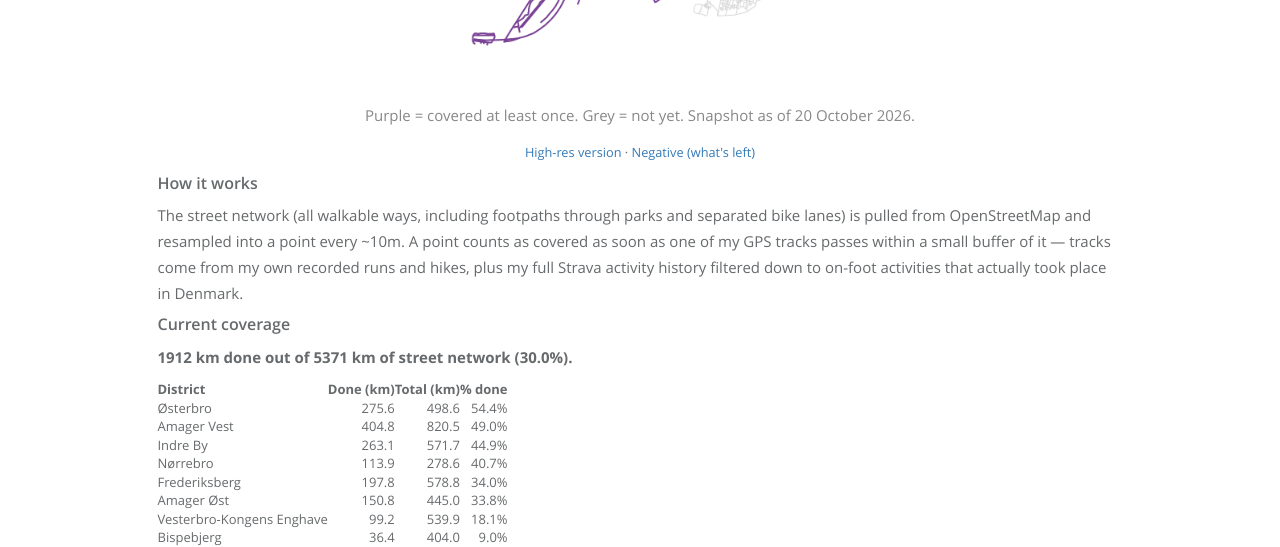
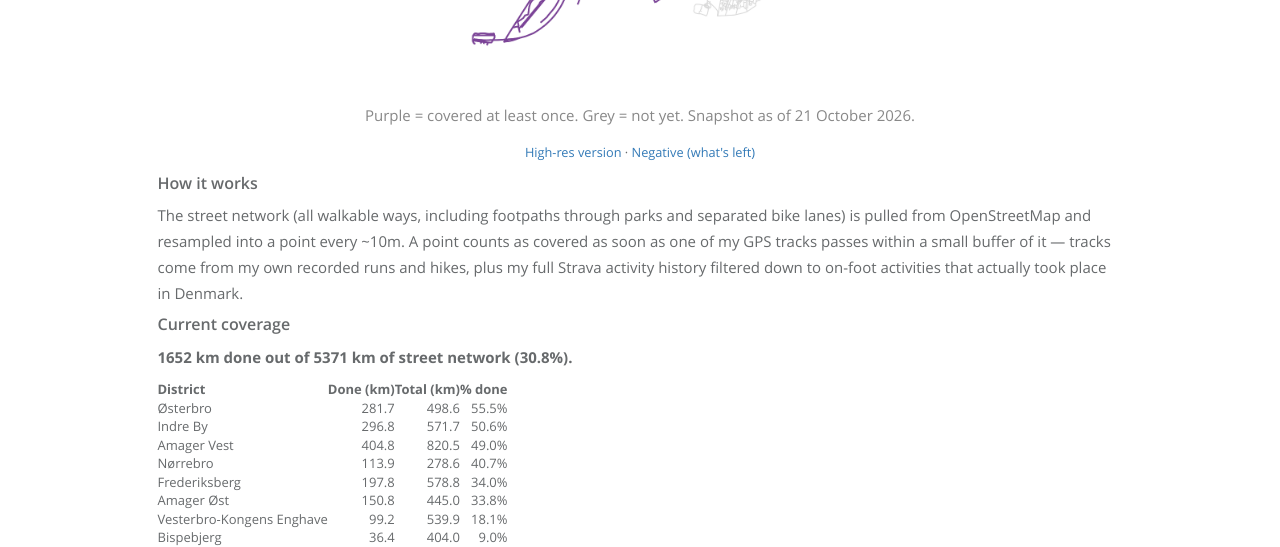
Before and after one commit to ClemAntarctica/ClemAntarctica.github.io, a Jekyll site: the page built from ES_CPH.md, in a window 1280 px wide and 900 px high, scrolled down 1397 px. Shown: the part 155-702 px from the top of the window. Built offline with Jekyll 4.4.1, drawn with Linux system fonts in a browser that asks for light colours; comment, search, counter and statistics services are not loaded.

Commit message:
ES CPH stat update 21 Oct 2026

```diff
--- a/ES_CPH.md
+++ b/ES_CPH.md
@@ -14,7 +14,7 @@ Inspired by the "every street" mapping challenge, this project tracks exactly wh
 
 <img src="{{ "/static/assets/img/landing/es_cph_coverage.png" | prepend: site.baseurl }}" width="100%">
 
-<p class="text-center text-muted">Purple = covered at least once. Grey = not yet. Snapshot as of 20 October 2026.</p>
+<p class="text-center text-muted">Purple = covered at least once. Grey = not yet. Snapshot as of 21 October 2026.</p>
 
 <p class="text-center"><small><a href="{{ "/static/assets/img/landing/es_cph_coverage_HR.png" | prepend: site.baseurl }}">High-res version</a> &middot; <a href="{{ "/static/assets/img/landing/es_cph_coverage_negative.png" | prepend: site.baseurl }}">Negative (what's left)</a></small></p>
 
@@ -24,13 +24,13 @@ The street network (all walkable ways, including footpaths through parks and sep
 
 ### Current coverage
 
-**1912 km done out of 5371 km of street network (30.0%).**
+**1652 km done out of 5371 km of street network (30.8%).**
 
 | District | Done (km) | Total (km) | % done |
 |---|---:|---:|---:|
-| Østerbro | 275.6 | 498.6 | 54.4% |
+| Østerbro | 281.7 | 498.6 | 55.5% |
+| Indre By | 296.8 | 571.7 | 50.6% |
 | Amager Vest | 404.8 | 820.5 | 49.0% |
-| Indre By | 263.1 | 571.7 | 44.9% |
 | Nørrebro | 113.9 | 278.6 | 40.7% |
 | Frederiksberg | 197.8 | 578.8 | 34.0% |
 | Amager Øst | 150.8 | 445.0 | 33.8% |
```
Also changed, not shown: static/assets/img/landing/es_cph_coverage.png, static/assets/img/landing/es_cph_coverage_negative.png, 1 other file.
